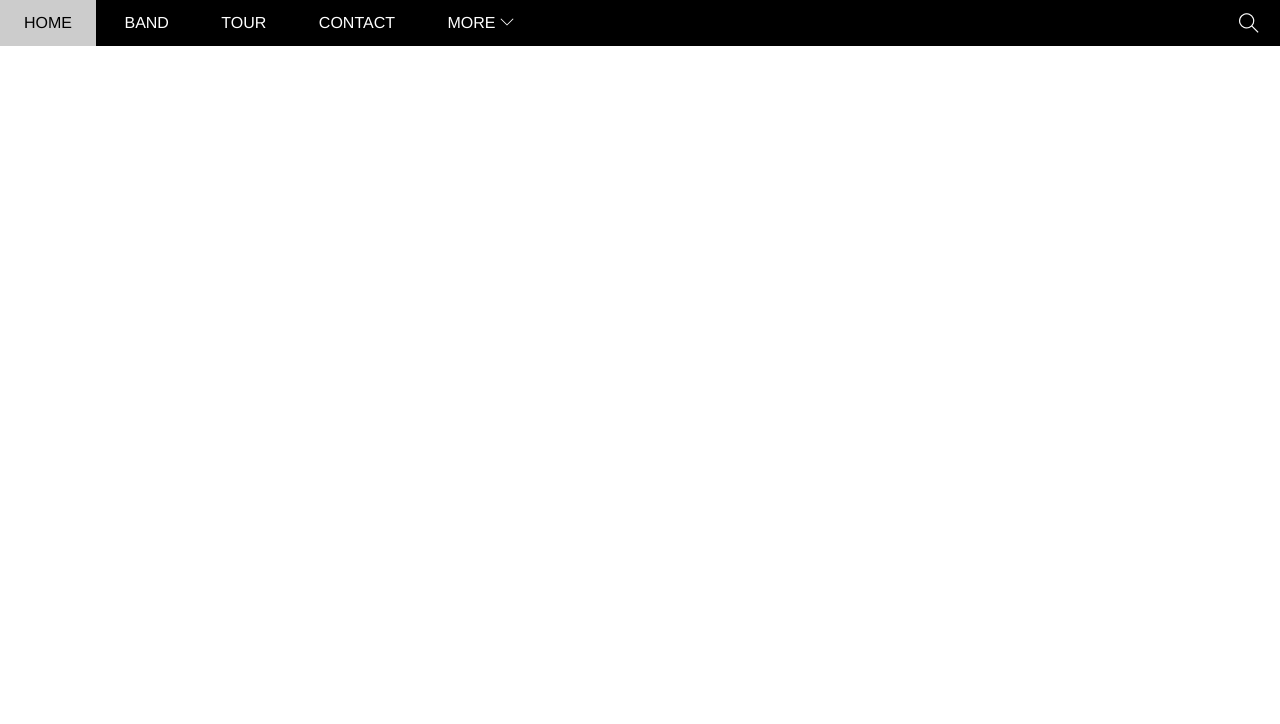
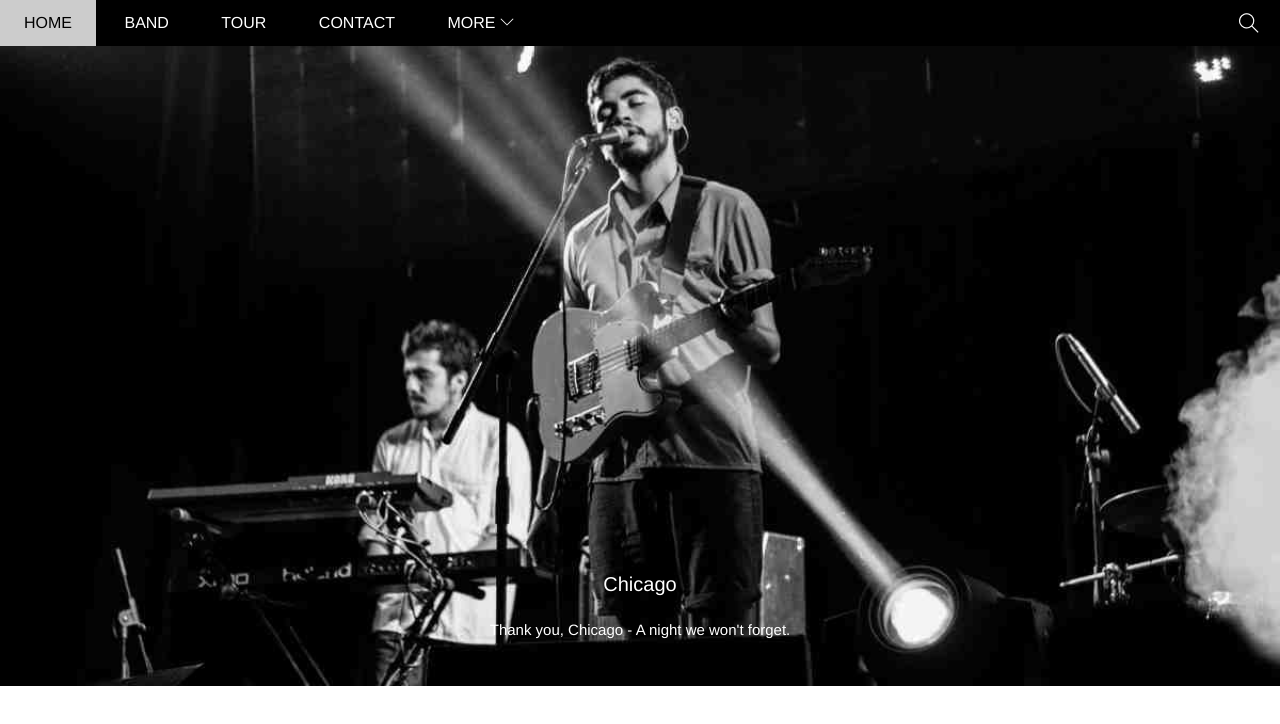
Before and after one commit to haoquach1996/layout_html_w3_band, a plain HTML site: page index.html in a window 1280 px wide. Drawn offline with Linux system fonts and the light colour scheme.

Commit message:
[IMP] slider css

```diff
--- a/assets/css/style.css
+++ b/assets/css/style.css
@@ -34,6 +34,7 @@ html {
     top: 0;
     right: 0;
     left: 0;
+    z-index: 1;
 }
 
 #nav {
@@ -111,9 +112,30 @@ html {
 }
 
 #slider {
-    min-height: 500px;
+    position: relative;
     margin-top: 46px;
+    padding-top: 50%;
+    background: url('/assets/img/slider/slider1.jpeg') top center / cover no-repeat;
 }
+
+#slider .text-content {
+    position: absolute;
+    color: #fff;
+    bottom: 48px;
+    width: 100%;
+    text-align: center;
+}
+
+#slider .text-heading {
+    font-weight: 500;
+    font-size: 20px;
+}
+
+#slider .text-description {
+    font-size: 15px;
+    margin-top: 25px;
+}
+
 
 #content {
 
--- a/index.html
+++ b/index.html
@@ -38,7 +38,10 @@
         </div>
 
         <div id="slider">
-
+            <div class="text-content">
+                <h2 class="text-heading">Chicago</h2>
+                <div class="text-description">Thank you, Chicago - A night we won't forget.</div>
+            </div>
         </div>
 
         <div id="content">
```
Also changed, not shown: assets/img/slider/slider1.jpeg (added).
